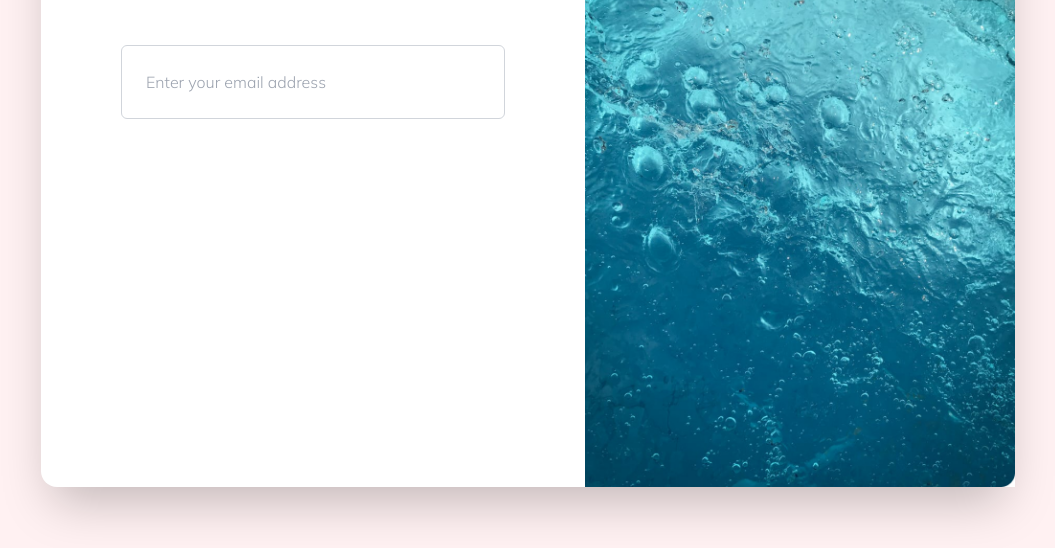
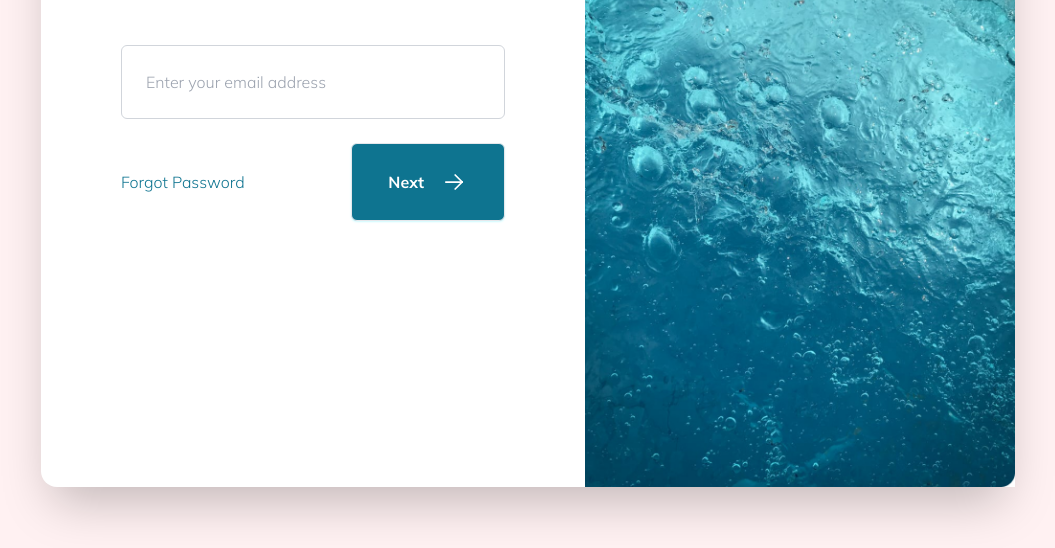
Before and after one commit to zohaib2005/tailwind-mini-projects-login-modal, a plain HTML site: page index.html in a window 1280 px wide. Shown: the part 252-800 px from the top of the page, without its empty margins (112-1167 px from the left). Drawn offline with nearby package versions, Linux system fonts and the light colour scheme.

Commit message:
forgot password and next

```diff
--- a/index.html
+++ b/index.html
@@ -35,7 +35,37 @@
             Log in to your account to upload or download pictures, videos or
             music.
           </p>
-          <input type="text" class="w-full p-6 border border-gray-300 rounded-md placeholder:font-sans placeholder:font-light" placeholder="Enter your email address"  />
+          <input
+            type="text"
+            class="w-full p-6 border border-gray-300 rounded-md placeholder:font-sans placeholder:font-light"
+            placeholder="Enter your email address"
+          />
+
+          <!-- Middle Content -->
+          <div
+            class="flex flex-col items-center justify-between mt-6 space-y-6 md:flex-row md:space-y-0"
+          >
+            <div class="font-thin text-cyan-700">Forgot Password</div>
+
+            <button class="w-full md:w-auto flex justify-center items-center p-6 space-x-4 font-sans font-bold text-white rounded-md shadow-lg px-9 bg-cyan-700 shadow-cyan-100 hover:bg-opacity-90 shadow-sm hover:shadow-lg border transition hover:-translate-y-0.5 duration-150">
+              <span>Next</span>
+              <svg
+                xmlns="http://www.w3.org/2000/svg"
+                class="w-7"
+                viewBox="0 0 24 24"
+                stroke-width="1.5"
+                stroke="#ffffff"
+                fill="none"
+                stroke-linecap="round"
+                stroke-linejoin="round"
+              >
+                <path stroke="none" d="M0 0h24v24H0z" fill="none" />
+                <line x1="5" y1="12" x2="19" y2="12" />
+                <line x1="13" y1="18" x2="19" y2="12" />
+                <line x1="13" y1="6" x2="19" y2="12" />
+              </svg>
+            </button>
+          </div>
         </div>
 
         <!-- Right Side -->
```
